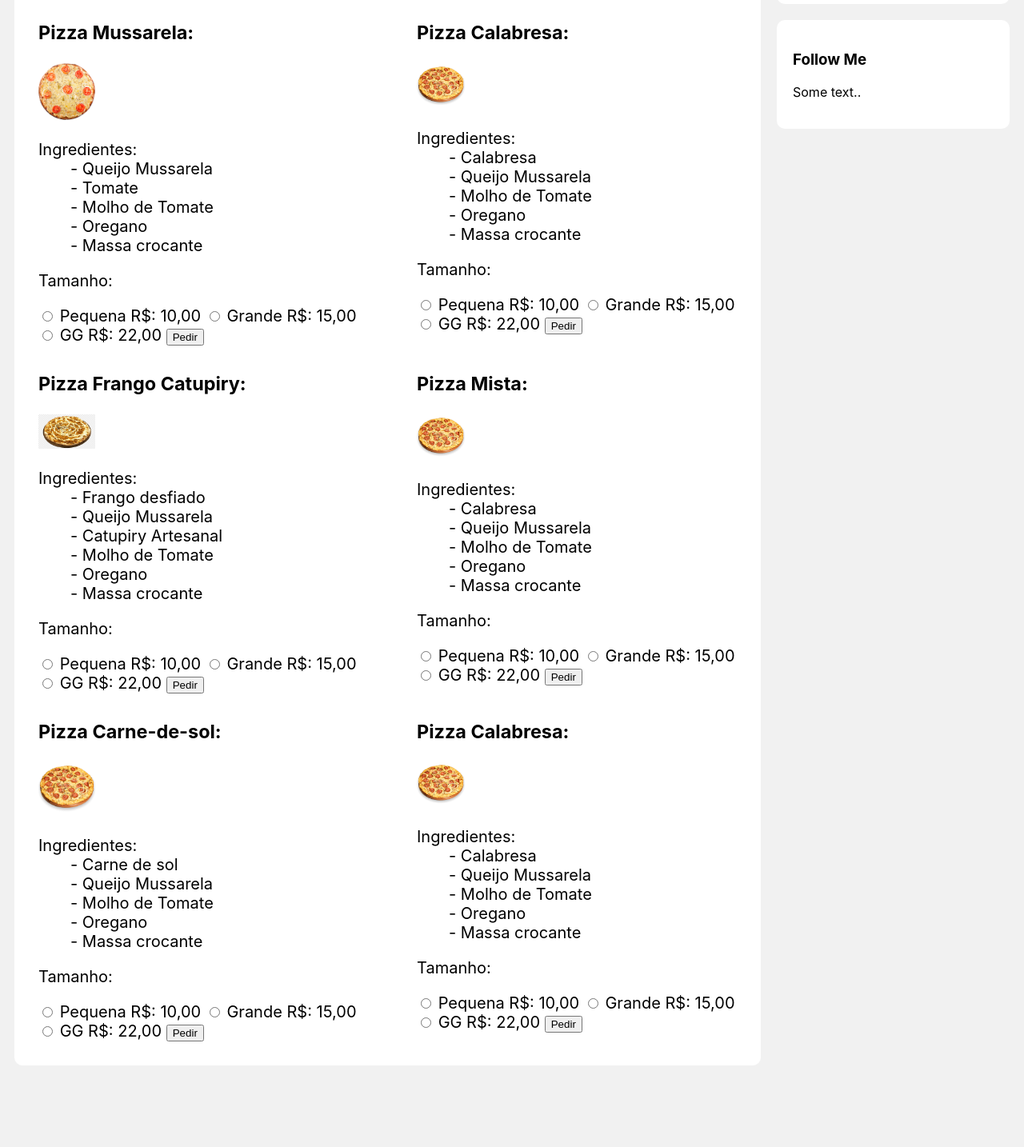
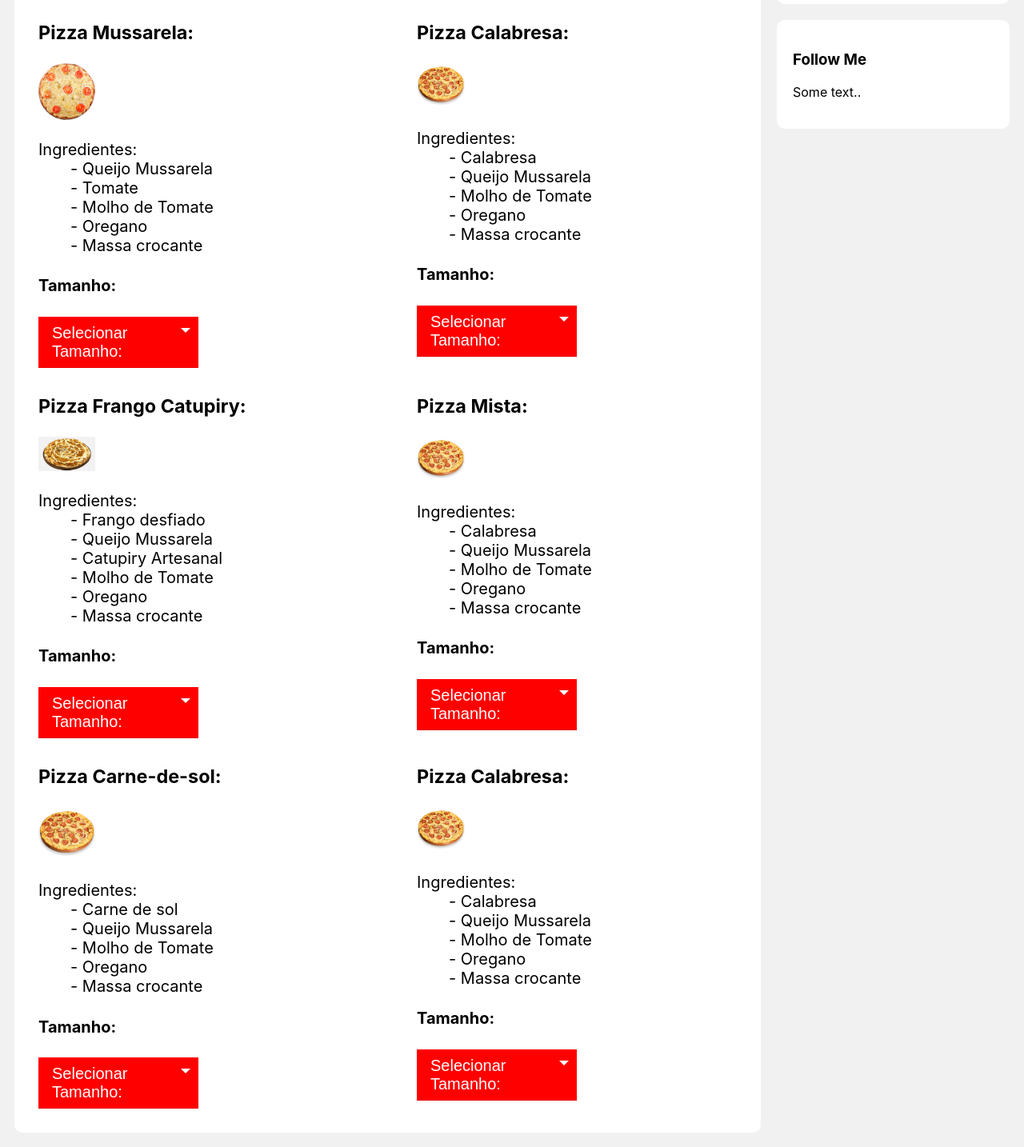
Before and after one commit to fabriciolima77/projeto-pi3, a plain HTML site: page index.html in a window 1280 px wide. Shown: the part 448-1882 px from the top of the page at 80% size. Before the commit the page ends 1798 px from the top, so only its background shows below. Drawn offline with Linux system fonts and the light colour scheme.

Commit message:
adicionando script de seletor de tamanhos

```diff
--- a/index.html
+++ b/index.html
@@ -35,16 +35,15 @@
                                 <dd>- Oregano</dd>
                                 <dd>- Massa crocante</dd>
                             </dl>
-                            <p>Tamanho:</p>
-                            <form>
-                                <input type="radio" id="mussarela-peq" name="Peq" value="Peq">
-                                <label for="mussarela-peq"> Pequena R$: 10,00</label>
-                                <input type="radio" id="mussarela-gde" name="Grande" value="Gde">
-                                <label for="mussarela-gde"> Grande R$: 15,00</label><br>
-                                <input type="radio" id="mussarela-gg" name="GG" value="GG">
-                                <label for="mussarela-gg"> GG R$: 22,00</label>
-                                <input type="button" onclick="alert('Adicionado ao Pedido')" value="Pedir">
-                              </form>
+                            <h4>Tamanho:</h4>
+                            <div class="custom-select" style="width:200px;">
+                              <select>
+                                <option value="0">Selecionar Tamanho:</option>
+                                <option value="1">Pequena: R$10,00</option>
+                                <option value="2">Média: R$15,00</option>
+                                <option value="3">Grande: R$20,00</option>
+                              </select>
+                            </div>
 
                         </div>
                         <div class="grid-item-right">
@@ -58,16 +57,15 @@
                                 <dd>- Oregano</dd>
                                 <dd>- Massa crocante</dd>
                             </dl>
-                            <p>Tamanho:</p>
-                            <form>
-                                <input type="radio" id="mussarela-peq" name="Peq" value="Peq">
-                                <label for="mussarela-peq"> Pequena R$: 10,00</label>
-                                <input type="radio" id="mussarela-gde" name="Grande" value="Gde">
-                                <label for="mussarela-gde"> Grande R$: 15,00</label><br>
-                                <input type="radio" id="mussarela-gg" name="GG" value="GG">
-                                <label for="mussarela-gg"> GG R$: 22,00</label>
-                                <input type="button" onclick="alert('Adicionado ao Pedido')" value="Pedir">
-                              </form>
+                            <h4>Tamanho:</h4>
+                            <div class="custom-select" style="width:200px;">
+                              <select>
+                                <option value="0">Selecionar Tamanho:</option>
+                                <option value="1">Pequena: R$10,00</option>
+                                <option value="2">Média: R$15,00</option>
+                                <option value="3">Grande: R$20,00</option>
+                              </select>
+                            </div>
                         </div>
                         <div class="grid-item-left">
                             <h3>Pizza Frango Catupiry:</h3>
@@ -81,16 +79,16 @@
                                 <dd>- Oregano</dd>
                                 <dd>- Massa crocante</dd>
                             </dl>
-                            <p>Tamanho:</p>
-                            <form>
-                                <input type="radio" id="mussarela-peq" name="Peq" value="Peq">
-                                <label for="mussarela-peq"> Pequena R$: 10,00</label>
-                                <input type="radio" id="mussarela-gde" name="Grande" value="Gde">
-                                <label for="mussarela-gde"> Grande R$: 15,00</label><br>
-                                <input type="radio" id="mussarela-gg" name="GG" value="GG">
-                                <label for="mussarela-gg"> GG R$: 22,00</label>
-                                <input type="button" onclick="alert('Adicionado ao Pedido')" value="Pedir">
-                              </form>
+                            <h4>Tamanho:</h4>
+                            <div class="custom-select" style="width:200px;">
+                              <select>
+                                <option value="0">Selecionar Tamanho:</option>
+                                <option value="1">Pequena: R$10,00</option>
+                                <option value="2">Média: R$15,00</option>
+                                <option value="3">Grande: R$20,00</option>
+                              </select>
+
+                            </div>
                         </div>
                         <div class="grid-item-right">
                             <h3>Pizza Mista:</h3>
@@ -103,16 +101,16 @@
                                 <dd>- Oregano</dd>
                                 <dd>- Massa crocante</dd>
                             </dl>
-                            <p>Tamanho:</p>
-                            <form>
-                                <input type="radio" id="mussarela-peq" name="Peq" value="Peq">
-                                <label for="mussarela-peq"> Pequena R$: 10,00</label>
-                                <input type="radio" id="mussarela-gde" name="Grande" value="Gde">
-                                <label for="mussarela-gde"> Grande R$: 15,00</label><br>
-                                <input type="radio" id="mussarela-gg" name="GG" value="GG">
-                                <label for="mussarela-gg"> GG R$: 22,00</label>
-                                <input type="button" onclick="alert('Adicionado ao Pedido')" value="Pedir">
-                              </form>
+                            <h4>Tamanho:</h4>
+                            <div class="custom-select" style="width:200px;">
+                              <select>
+                                <option value="0">Selecionar Tamanho:</option>
+                                <option value="1">Pequena: R$10,00</option>
+                                <option value="2">Média: R$15,00</option>
+                                <option value="3">Grande: R$20,00</option>
+                              </select>
+
+                            </div>
                         </div>
                         <div class="grid-item-left">
                             <h3>Pizza Carne-de-sol:</h3>
@@ -125,16 +123,15 @@
                                 <dd>- Oregano</dd>
                                 <dd>- Massa crocante</dd>
                             </dl>
-                            <p>Tamanho:</p>
-                            <form>
-                                <input type="radio" id="mussarela-peq" name="Peq" value="Peq">
-                                <label for="mussarela-peq"> Pequena R$: 10,00</label>
-                                <input type="radio" id="mussarela-gde" name="Grande" value="Gde">
-                                <label for="mussarela-gde"> Grande R$: 15,00</label><br>
-                                <input type="radio" id="mussarela-gg" name="GG" value="GG">
-                                <label for="mussarela-gg"> GG R$: 22,00</label>
-                                <input type="button" onclick="alert('Adicionado ao Pedido')" value="Pedir">
-                              </form>
+                            <h4>Tamanho:</h4>
+                            <div class="custom-select" style="width:200px;">
+                              <select>
+                                <option value="0">Selecionar Tamanho:</option>
+                                <option value="1">Pequena: R$10,00</option>
+                                <option value="2">Média: R$15,00</option>
+                                <option value="3">Grande: R$20,00</option>
+                              </select>
+                            </div>
                         </div>
                         <div class="grid-item-right">
                             <h3>Pizza Calabresa:</h3>
@@ -147,16 +144,16 @@
                                 <dd>- Oregano</dd>
                                 <dd>- Massa crocante</dd>
                             </dl>
-                            <p>Tamanho:</p>
-                            <form>
-                                <input type="radio" id="mussarela-peq" name="Peq" value="Peq">
-                                <label for="mussarela-peq"> Pequena R$: 10,00</label>
-                                <input type="radio" id="mussarela-gde" name="Grande" value="Gde">
-                                <label for="mussarela-gde"> Grande R$: 15,00</label><br>
-                                <input type="radio" id="mussarela-gg" name="GG" value="GG">
-                                <label for="mussarela-gg"> GG R$: 22,00</label>
-                                <input type="button" onclick="alert('Adicionado ao Pedido')" value="Pedir">
-                              </form>
+                            <h4>Tamanho:</h4>
+                            <div class="custom-select" style="width:200px;">
+                              <select>
+                                <option value="0">Selecionar Tamanho:</option>
+                                <option value="1">Pequena: R$10,00</option>
+                                <option value="2">Média: R$15,00</option>
+                                <option value="3">Grande: R$20,00</option>
+                              </select>
+                              <script type="text/javascript" src="select-ped.js"></script>
+                            </div>
                         </div>
                       </div>
 
--- /dev/null
+++ b/select-ped.js
@@ -0,0 +1,81 @@
+/* Seletor de tamanhos e valores */
+var x, i, j, l, ll, selElmnt, a, b, c;
+/* Look for any elements with the class "custom-select": */
+x = document.getElementsByClassName("custom-select");
+l = x.length;
+for (i = 0; i < l; i++) {
+  selElmnt = x[i].getElementsByTagName("select")[0];
+  ll = selElmnt.length;
+  /* For each element, create a new DIV that will act as the selected item: */
+  a = document.createElement("DIV");
+  a.setAttribute("class", "select-selected");
+  a.innerHTML = selElmnt.options[selElmnt.selectedIndex].innerHTML;
+  x[i].appendChild(a);
+  /* For each element, create a new DIV that will contain the option list: */
+  b = document.createElement("DIV");
+  b.setAttribute("class", "select-items select-hide");
+  for (j = 1; j < ll; j++) {
+    /* For each option in the original select element,
+    create a new DIV that will act as an option item: */
+    c = document.createElement("DIV");
+    c.innerHTML = selElmnt.options[j].innerHTML;
+    c.addEventListener("click", function(e) {
+        /* When an item is clicked, update the original select box,
+        and the selected item: */
+        var y, i, k, s, h, sl, yl;
+        s = this.parentNode.parentNode.getElementsByTagName("select")[0];
+        sl = s.length;
+        h = this.parentNode.previousSibling;
+        for (i = 0; i < sl; i++) {
+          if (s.options[i].innerHTML == this.innerHTML) {
+            s.selectedIndex = i;
+            h.innerHTML = this.innerHTML;
+            y = this.parentNode.getElementsByClassName("same-as-selected");
+            yl = y.length;
+            for (k = 0; k < yl; k++) {
+              y[k].removeAttribute("class");
+            }
+            this.setAttribute("class", "same-as-selected");
+            break;
+          }
+        }
+        h.click();
+    });
+    b.appendChild(c);
+  }
+  x[i].appendChild(b);
+  a.addEventListener("click", function(e) {
+    /* When the select box is clicked, close any other select boxes,
+    and open/close the current select box: */
+    e.stopPropagation();
+    closeAllSelect(this);
+    this.nextSibling.classList.toggle("select-hide");
+    this.classList.toggle("select-arrow-active");
+  });
+}
+
+function closeAllSelect(elmnt) {
+  /* A function that will close all select boxes in the document,
+  except the current select box: */
+  var x, y, i, xl, yl, arrNo = [];
+  x = document.getElementsByClassName("select-items");
+  y = document.getElementsByClassName("select-selected");
+  xl = x.length;
+  yl = y.length;
+  for (i = 0; i < yl; i++) {
+    if (elmnt == y[i]) {
+      arrNo.push(i)
+    } else {
+      y[i].classList.remove("select-arrow-active");
+    }
+  }
+  for (i = 0; i < xl; i++) {
+    if (arrNo.indexOf(i)) {
+      x[i].classList.add("select-hide");
+    }
+  }
+}
+
+/* If the user clicks anywhere outside the select box,
+then close all select boxes: */
+document.addEventListener("click", closeAllSelect);
--- a/styles.css
+++ b/styles.css
@@ -114,6 +114,69 @@
     font size: 10px;
   }
 
+  /*seletor de tamanhos*/
+
+  /*the container must be positioned relative:*/
+.custom-select {
+  position: relative;
+  font-family: Arial;
+}
+
+.custom-select select {
+  display: none; /*hide original SELECT element:*/
+}
+
+.select-selected {
+  background-color: red;
+}
+
+/*style the arrow inside the select element:*/
+.select-selected:after {
+  position: absolute;
+  content: "";
+  top: 14px;
+  right: 10px;
+  width: 0;
+  height: 0;
+  border: 6px solid transparent;
+  border-color: #fff transparent transparent transparent;
+}
+
+/*point the arrow upwards when the select box is open (active):*/
+.select-selected.select-arrow-active:after {
+  border-color: transparent transparent #fff transparent;
+  top: 7px;
+}
+
+/*style the items (options), including the selected item:*/
+.select-items div,.select-selected {
+  color: #ffffff;
+  padding: 8px 16px;
+  border: 1px solid transparent;
+  border-color: transparent transparent rgba(0, 0, 0, 0.1) transparent;
+  cursor: pointer;
+  user-select: none;
+}
+
+/*style items (options):*/
+.select-items {
+  position: absolute;
+  background-color: red;
+  top: 100%;
+  left: 0;
+  right: 0;
+  z-index: 99;
+}
+
+/*hide the items when the select box is closed:*/
+.select-hide {
+  display: none;
+}
+
+.select-items div:hover, .same-as-selected {
+  background-color: rgba(0, 0, 0, 0.1);
+}
+
   /* Responsive layout - when the screen is less than 800px wide, make the two columns stack on top of each other instead of next to each other */
   @media screen and (max-width: 800px) {
     .leftcolumn, .rightcolumn {
```
Also changed, not shown: 1 other file.
